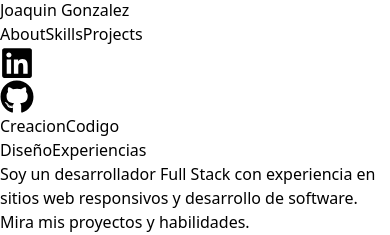
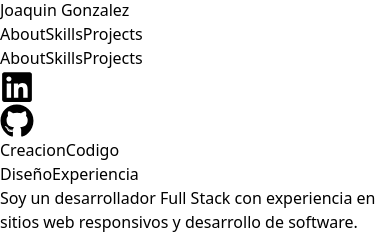
Before and after one commit to joaquin70/Portafolio-Personal, a React (Vite) app: page / in a window 390 px wide. Shown: the part 377-612 px from the top of the page. Built offline with nearby package versions, Linux system fonts and the light colour scheme.

Commit message:
about y navbar responsive.

```diff
--- a/src/components/About.jsx
+++ b/src/components/About.jsx
@@ -13,18 +13,18 @@ const About = () => {
   };
 
   return (
-    <div id="about" className="container mx-auto p-20 lg:flex items-center justify-between mt-30">
-      <div className="lg:w-1/2 lg:pr-8 mt-8">
+    <div id="about" className="container mx-auto p-20 flex flex-col lg:flex-row items-center justify-between mt-30">
+      <div className="lg:w-1/2 lg:pr-10 mt-8">
         <div className="mb-1">
           <span className="text-4xl font-bold text-white">
-            <font className="text-white ml-2">Creacion</font>
-            <font className="text-transparent bg-clip-text bg-gradient-to-r from-purple-200 to-cyan-600 ml-2">Codigo</font>
+            <font className="text-white ml-1">Creacion</font>
+            <font className="text-transparent bg-clip-text bg-gradient-to-r from-purple-200 to-cyan-600 ml-1">Codigo</font>
           </span>
         </div>
         <div>
           <span className="text-4xl font-bold text-gray-800">
-            <font className="text-transparent bg-clip-text bg-gradient-to-r from-purple-200 to-cyan-600 ml-2">Diseño</font>
-            <font className="text-white ml-2">Experiencias</font>
+            <font className="text-transparent bg-clip-text bg-gradient-to-r from-purple-200 to-cyan-600 ml-0">Diseño</font>
+            <font className="text-white ml-1">Experiencia</font>
           </span>
         </div>
         <p className="text-lg text-gray-400 mt-4">
@@ -32,15 +32,17 @@ const About = () => {
           Mira mis proyectos y habilidades.
         </p>
 
-        <div className="mt-6">
-          <button onClick={handleDownloadCV} className="bg-[#03001417] text-white px-4 py-2 mr-4 rounded-lg border cursor-pointer font-bold">
+        <div className="flex flex-col items-center space-y-5 space-x-4 p-4  lg:mt-0">
+          <button onClick={handleDownloadCV} className="bg-[#03001417] text-white px-4 py-2 rounded-lg border cursor-pointer font-bold">
             Descargar CV
           </button>
-          <a href="https://www.linkedin.com/in/joaquin70/" className="bg-[#03001417] text-white px-4 py-2 rounded-lg border cursor-pointer font-bold">LinkedIn</a>
+          <a href="https://www.linkedin.com/in/joaquin70/" className="bg-[#03001417] text-white px-4 py-2 rounded-lg border font-bold">
+            LinkedIn
+          </a>
         </div>
       </div>
 
-      <div className="lg:w-1/2 p-20">
+      <div className="lg:w-1/2 lg:pr-25 mt-5">
         <img src={Icons} alt="Mi SVG" className="w-full h-auto rounded text-white " />
       </div>
     </div>
--- a/src/components/Navbar.jsx
+++ b/src/components/Navbar.jsx
@@ -5,24 +5,43 @@ import profileImage from '../assets/Programerr.png';
 const Navbar = () => {
   return (
     <nav className="bg-[#3b27eb17] shadow-lg shadow-[#2A0E61] flex justify-between items-center fixed w-full top-0 z-50">
-      <div className="flex items-center p-4">
-        <img src={profileImage} alt="Profile" className="w-10 h-10 rounded-full mr-2" />
-        <a href="#about" className="text-gray-300 ml-[16px] font-bold">Joaquin Gonzalez</a>
+      {/* Contenido para pantallas grandes */}
+      <div className="hidden lg:flex items-center p-4">
+        <img src={profileImage} alt="Profile" className="w-8 h-8 rounded-full mr-1" />
+        <a href="#about" className="text-gray-300 ml-[6px] font-semibold">Joaquin Gonzalez</a>
+
+        {/* Botones de navegación centrados y más a la derecha */}
+        <div className="flex items-center justify-end space-x-6">
+          <a href="#about" className="text-lg text-gray-100 px-32 py-1 hover:text-white transition-all duration-300">
+            About
+          </a>
+          <a href="#skills" className="text-lg text-gray-100 px-32 py-1 hover:text-white transition-all duration-300">
+            Skills
+          </a>
+          <a href="#projects" className="text-lg text-gray-100 px-32 py-1 hover:text-white transition-all duration-300">
+            Projects
+          </a>
+        </div>
       </div>
 
-      <div className="flex items-center space-x-4">
-        <a href="#about" className="text-lg text-gray-100 px-2 py-1 hover:text-white transition-all duration-300">
-          About
-        </a>
-        <a href="#skills" className="text-lg text-gray-100 px-2 py-1 hover:text-white transition-all duration-300">
-          Skills
-        </a>
-        <a href="#projects" className="text-lg text-gray-100 px-2 py-1 hover:text-white transition-all duration-300">
-          Projects
-        </a>
+      {/* Contenido para pantallas pequeñas */}
+      <div className="lg:hidden flex items-center p-4">
+        {/* Botones de navegación */}
+        <div className="flex items-center space-x-2">
+          <a href="#about" className="text-lg text-gray-100 px-6 py-1 hover:text-white transition-all duration-300">
+            About
+          </a>
+          <a href="#skills" className="text-lg text-gray-100 px-6 py-1 hover:text-white transition-all duration-300">
+            Skills
+          </a>
+          <a href="#projects" className="text-lg text-gray-100 px-6 py-1 hover:text-white transition-all duration-300">
+            Projects
+          </a>
+        </div>
       </div>
 
-      <div className="flex items-center space-x-6 p-4">
+      {/* Íconos para LinkedIn y GitHub */}
+      <div className="hidden lg:flex items-center space-x-6 p-4">
         <a href="https://www.linkedin.com/in/joaquin70/" target="_blank" rel="noopener noreferrer" className="text-white">
           <FaLinkedin size={34} />
         </a>
```
